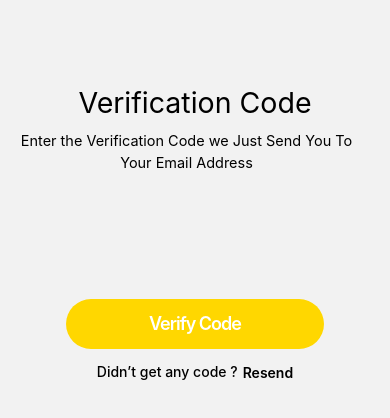
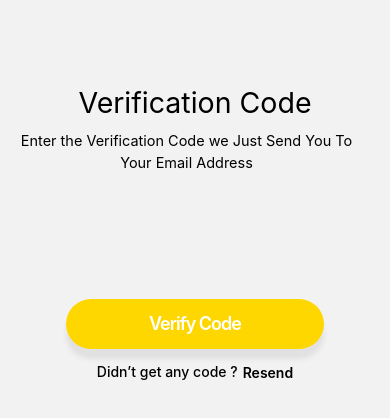
Before and after one commit to MuhammadRomanKhan717/budget-bible, a React Native app: screen /OTP in a window 390 px wide. Shown: the top 418 px of the page. Built offline with nearby package versions, Linux system fonts and the light colour scheme.

Commit message:
add shadow at OTPscreen

```diff
--- a/Screens/OTPscreen.js
+++ b/Screens/OTPscreen.js
@@ -87,6 +87,14 @@ const styles = StyleSheet.create({
     height: 50,
     marginHorizontal: 66,
     borderRadius: 41,
+    shadowOffset: {
+      width: 0,
+      height: 10,
+    },
+    shadowColor: "grey",
+    shadowOpacity: 0.15,
+    shadowRadius: 5,
+    elevation: 5,
   },
   buttonText: {
     fontSize: 18,
```
